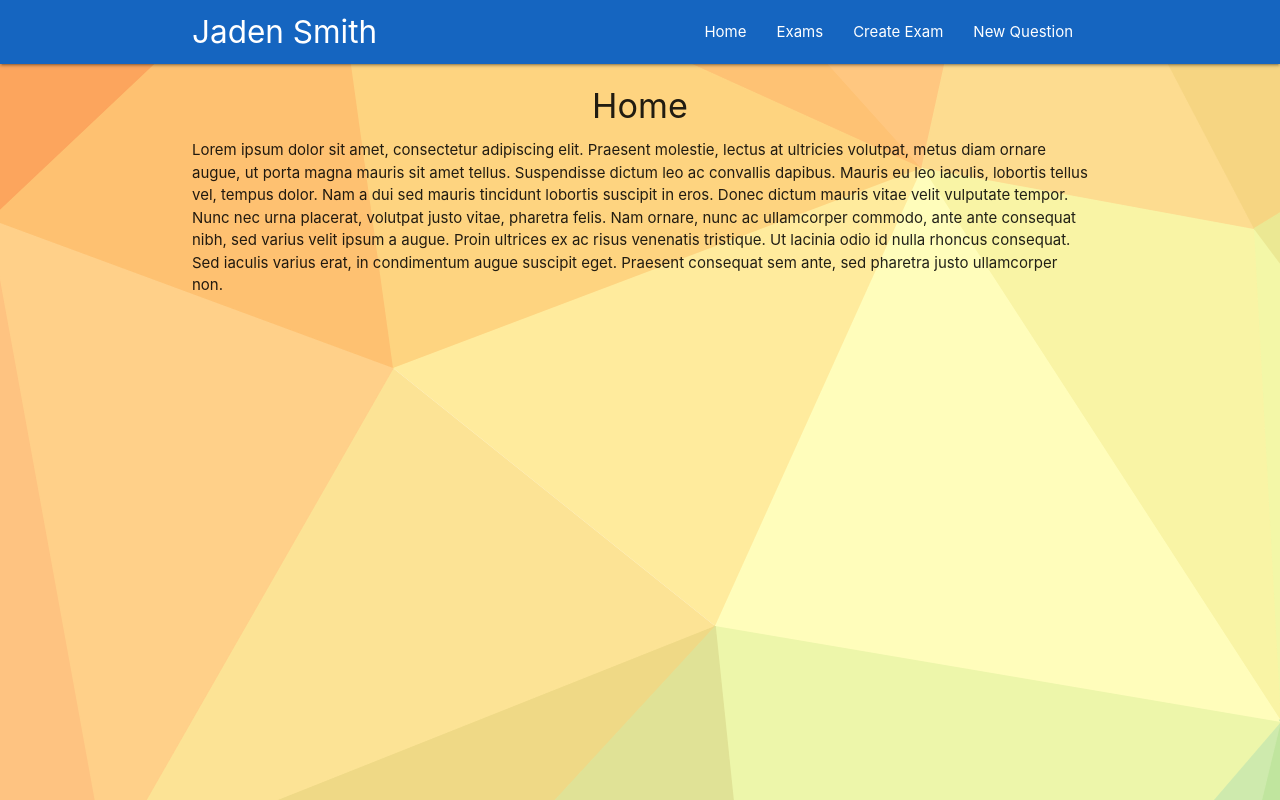
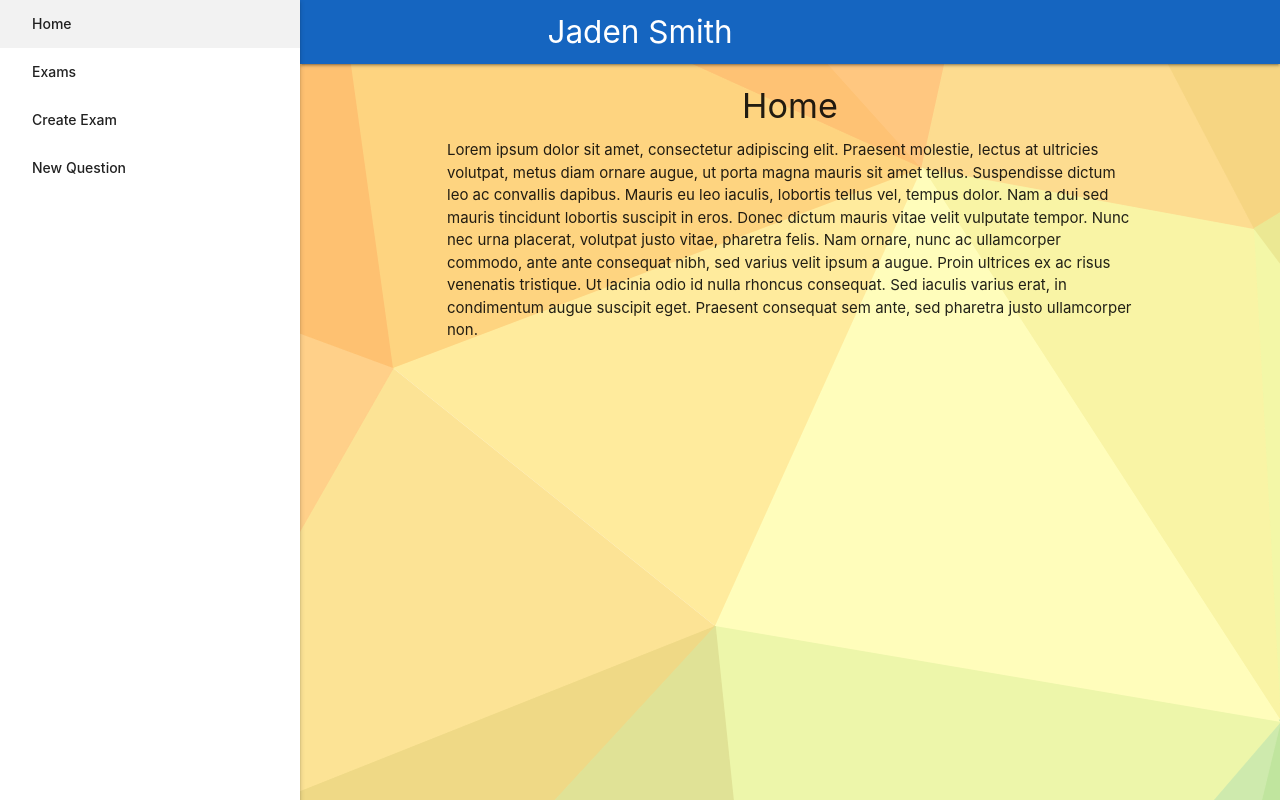
Before and after one commit to JorgeSabella/JADENSMITH, a React (Create React App) app: page / in a window 1280 px wide. Built offline with nearby package versions, Linux system fonts and the light colour scheme.

Commit message:
Add fixed navbar

```diff
--- a/package.json
+++ b/package.json
@@ -7,6 +7,7 @@
     "axios": "^0.18.0",
     "react": "^16.6.0",
     "react-dom": "^16.6.0",
+    "react-materialize": "^2.4.8",
     "react-redux": "^5.1.0",
     "react-router-dom": "^4.4.0-beta.5",
     "react-scripts": "2.0.5",
--- a/public/index.html
+++ b/public/index.html
@@ -19,11 +19,10 @@
       work correctly both with client-side routing and a non-root public URL.
       Learn how to configure a non-root public URL by running `npm run build`.
     -->
+     <!--Import Google Icon Font-->
+     <link href="https://fonts.googleapis.com/icon?family=Material+Icons" rel="stylesheet">
      <!-- Compiled and minified CSS -->
      <link rel="stylesheet" href="https://cdnjs.cloudflare.com/ajax/libs/materialize/1.0.0/css/materialize.min.css">
-
-     <!-- Compiled and minified JavaScript -->
-     <script src="https://cdnjs.cloudflare.com/ajax/libs/materialize/1.0.0/js/materialize.min.js"></script>
     <title>React App</title>
   </head>
   <body>
@@ -31,15 +30,13 @@
       You need to enable JavaScript to run this app.
     </noscript>
     <div id="root"></div>
-    <!--
-      This HTML file is a template.
-      If you open it directly in the browser, you will see an empty page.
-
-      You can add webfonts, meta tags, or analytics to this file.
-      The build step will place the bundled scripts into the <body> tag.
-
-      To begin the development, run `npm start` or `yarn start`.
-      To create a production bundle, use `npm run build` or `yarn build`.
-    -->
+    <script src="https://code.jquery.com/jquery-3.3.1.min.js"></script>
+    <!-- Compiled and minified JavaScript -->
+    <script src="https://cdnjs.cloudflare.com/ajax/libs/materialize/1.0.0/js/materialize.min.js"></script>
+    <script>
+        $(document).ready(function(){
+          $('.sidenav').sidenav();
+        })
+    </script>
   </body>
 </html>
--- a/src/App.js
+++ b/src/App.js
@@ -11,11 +11,15 @@ class App extends Component {
     return (
       <BrowserRouter>
         <div className="App">
-          <Navbar />
-          <Route path='/exams' component = {Exams} />
-          <Route path='/newexam' component = {NewExam} />
-          <Route path='/question' component = {Question} />
-          <Route exact path='/' component = {Home}/>
+          <header>
+            <Navbar />
+          </header>
+          <main>
+            <Route path='/exams' component = {Exams} />
+            <Route path='/newexam' component = {NewExam} />
+            <Route path='/question' component = {Question} />
+            <Route exact path='/' component = {Home}/>
+          </main>
         </div>
       </BrowserRouter>
     );
--- a/src/components/layout/Navbar.js
+++ b/src/components/layout/Navbar.js
@@ -3,17 +3,22 @@ import { Link, NavLink } from 'react-router-dom';
 
 const Navbar = () => {
     return (
-        <nav className = "nav-wrapper blue darken-3">
-            <div className = "container">
-                <a className = "brand-logo left" href="#">Jaden Smith</a>
-                <ul className="right">
+        <div>
+            <nav className="nav-wrapper blue darken-3">
+                <div className="container">
+                    <a className="brand-logo center" href="#">Jaden Smith</a>
+                    <a className="sidenav-trigger" href="#" data-target="slide-out">
+                        <i className="material-icons">menu</i>
+                    </a>
+                </div>
+            </nav>
+            <ul className="sidenav sidenav-fixed" id="slide-out">
                 <li className ="nav-item"><Link to="/" className="text-white">Home</Link></li>
                 <li><NavLink to="/exams" className="text-white">Exams</NavLink></li>
                 <li><NavLink to="/newexam" className="text-white">Create Exam</NavLink></li>
                 <li><NavLink to="/question" className="text-white">New Question</NavLink></li>
             </ul>
         </div>
-        </nav>
     );
 }
 
--- a/src/index.css
+++ b/src/index.css
@@ -1,3 +1,7 @@
+header, main, footer {
+  padding-left: 300px;
+}
+
 body {
   margin: 0;
   padding: 0;
```
Also changed, not shown: 1 other file (tests, documents, lock files or other folders). Lines whose indentation alone changed are shown as unchanged.
